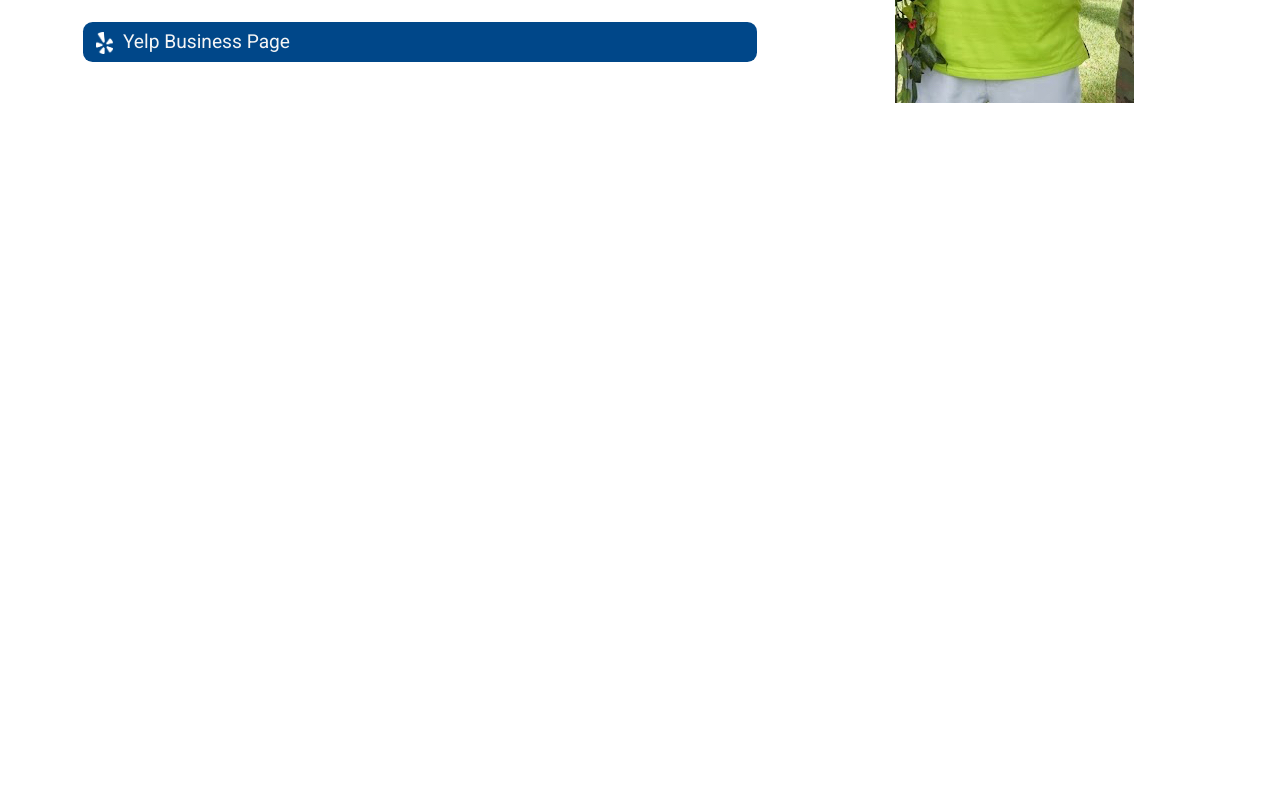
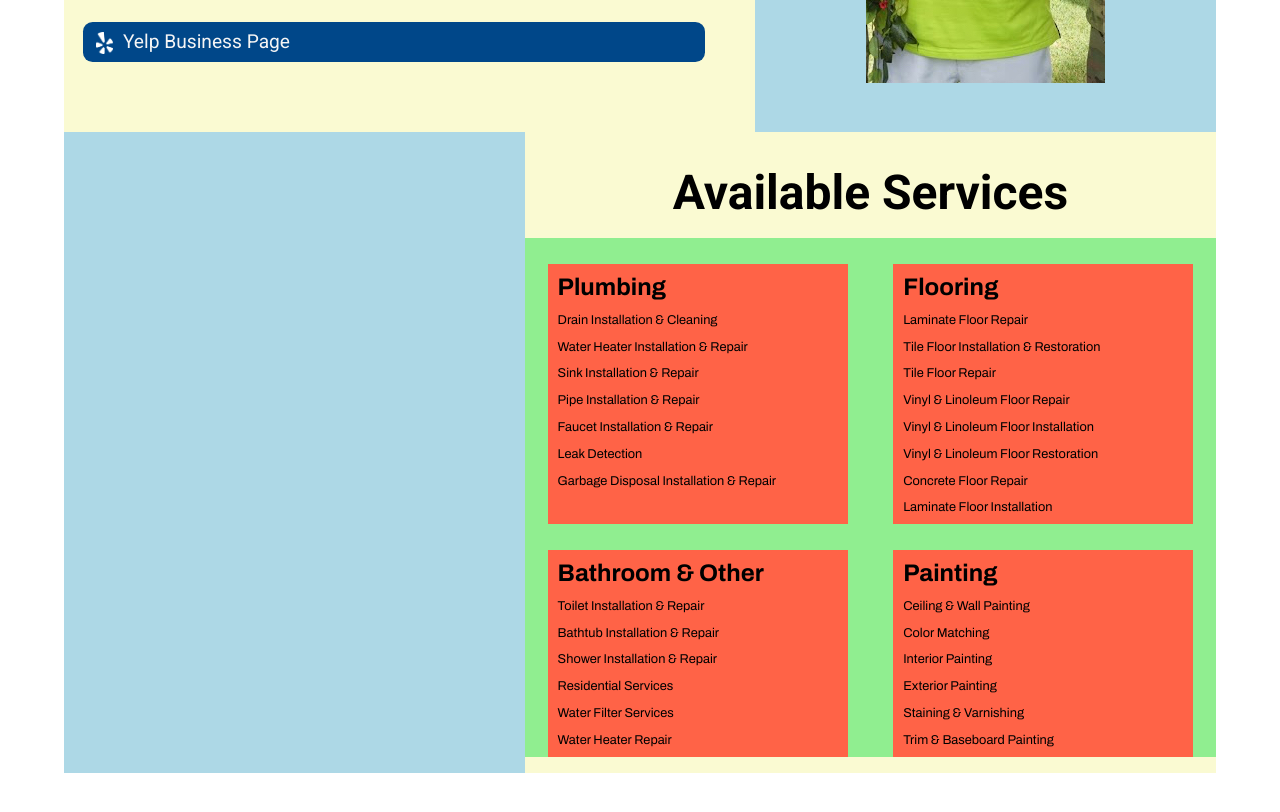
Before and after one commit to eparubrub/epk_plumbing, a React (Create React App) app: page / in a window 1280 px wide. Shown: the part 580-1392 px from the top of the page. Built offline with nearby package versions, Linux system fonts and the light colour scheme.

Commit message:
adding services text

```diff
--- a/src/App.js
+++ b/src/App.js
@@ -5,8 +5,9 @@ function App() {
   return (
       <div className="app-container">
         <Navbar/>
+
         <div className="flex-container">
-          <div className="flex-item main-card-desc">
+          <div className="flex-item flex-item-large">
             <div className="main-description">
               <h1>EPK Plumbing</h1>
               <h3>Plumbing, Drain Cleaning, Flooring, Painting</h3>
@@ -23,17 +24,66 @@ function App() {
               <span className="link-text">email@gmail.com</span>
             </div>
             <div className="main-button">
-            <img className="link-png" src={"/images/phone.png"} alt="mail png"/>
-              <span className="link-text">(808) 123-4567</span>
+              <img className="link-png" src={"/images/phone.png"} alt="phone png"/>
+                <span className="link-text">(808) 123-4567</span>
             </div>
             <div className="main-button">
-            <img className="link-png" src={"/images/yelp.png"} alt="mail png"/>
-              <span className="link-text">Yelp Business Page</span>
+              <img className="link-png" src={"/images/yelp.png"} alt="yelp png"/>
+                <span className="link-text">Yelp Business Page</span>
             </div>
           </div>
-          <div className="flex-item main-card-img">
+          <div className="flex-item flex-item-small">
             <img className="main-img" src={"/images/MainImg.jpg"} alt="main business pic"/>
-            </div>
+          </div>
+        </div>
+
+        <div className="flex-container">
+          <div className="flex-item flex-item-small">
+          </div>
+          <div className="flex-item flex-item-large ">
+            <h1 className="available-services-title">Available Services</h1>
+            <ul className="available-services-container">
+              <li class="available-services-item">
+                <h3 className="available-services-sub-item-title">Plumbing</h3>
+                <li className="available-services-sub-item">Drain Installation & Cleaning</li>
+                <li className="available-services-sub-item">Water Heater Installation & Repair</li>
+                <li className="available-services-sub-item">Sink Installation & Repair</li>
+                <li className="available-services-sub-item">Pipe Installation & Repair</li>
+                <li className="available-services-sub-item">Faucet Installation & Repair</li>
+                <li className="available-services-sub-item">Leak Detection</li>
+                <li className="available-services-sub-item">Garbage Disposal Installation & Repair</li>
+              </li>
+              <li class="available-services-item">
+                <h3 className="available-services-sub-item-title">Flooring</h3>
+                <li className="available-services-sub-item">Laminate Floor Repair</li>
+                <li className="available-services-sub-item">Tile Floor Installation & Restoration</li>
+                <li className="available-services-sub-item">Tile Floor Repair</li>
+                <li className="available-services-sub-item">Vinyl & Linoleum Floor Repair</li>
+                <li className="available-services-sub-item">Vinyl & Linoleum Floor Installation</li>
+                <li className="available-services-sub-item">Vinyl & Linoleum Floor Restoration</li>
+                <li className="available-services-sub-item">Concrete Floor Repair</li>
+                <li className="available-services-sub-item">Laminate Floor Installation</li>
+              </li>
+              <li class="available-services-item">
+                <h3 className="available-services-sub-item-title">Bathroom & Other</h3>
+                <li className="available-services-sub-item">Toilet Installation & Repair</li>
+                <li className="available-services-sub-item">Bathtub Installation & Repair</li>
+                <li className="available-services-sub-item">Shower Installation & Repair</li>
+                <li className="available-services-sub-item">Residential Services</li>
+                <li className="available-services-sub-item">Water Filter Services</li>
+                <li className="available-services-sub-item">Water Heater Repair</li>
+              </li>
+              <li class="available-services-item">
+                <h3 className="available-services-sub-item-title">Painting</h3>
+                <li className="available-services-sub-item">Ceiling & Wall Painting</li>
+                <li className="available-services-sub-item">Color Matching</li>
+                <li className="available-services-sub-item">Interior Painting</li>
+                <li className="available-services-sub-item">Exterior Painting</li>
+                <li className="available-services-sub-item">Staining & Varnishing</li>
+                <li className="available-services-sub-item">Trim & Baseboard Painting</li>
+              </li>
+            </ul>
+          </div>
         </div>
       </div>
   );
--- a/src/index.css
+++ b/src/index.css
@@ -67,9 +67,6 @@ body {
   line-height: 5vh;
 }
 
-
-/* Top Flex Container
- ----------------------------- */
 .flex-container {
   position: relative;
   display: flex;
@@ -77,21 +74,28 @@ body {
   /* flex-flow: wrap-reverse; */
   justify-content: space-between;
   width: 90%;
-  height: 80vh;
+  height: 75vh;
   margin: 0 auto;
+  background-color: lightgreen;
 }
 
 .flex-item {
   position: relative;
 }
 
-.main-card-desc {
-  width: 65%;
+.flex-item-large {
+  width: 60%;
+  background-color: lightgoldenrodyellow;
 }
 
-.main-card-img {
-  width: 35%;
+.flex-item-small{
+  width: 40%;
+  background-color: lightblue;
 }
+
+
+/* 1st Main Flex Container
+ ----------------------------- */
 
 .main-img {
   max-width: 90%;
@@ -111,6 +115,7 @@ body {
   position: relative;
   margin-top: 10vh;
   padding: 20px;
+  background-color: red;
 }
 
 h1 {
@@ -159,6 +164,50 @@ p {
   margin-left: .8vw;
 }
 
+/* 2nd Main Flex Container
+ ----------------------------- */
+
+.available-services-title{
+  text-align: center;
+}
+
+.available-services-container{
+  display: flex;
+  flex-flow: wrap;
+  justify-content: space-around;
+  padding: 0;
+  margin-top: 2.5%;
+  list-style-type: none;
+  width: 100%;
+  height: max-content;
+  background: lightgreen;
+}
+
+.available-services-item {
+  width: 45%;
+  max-width: 300px;
+  min-width: 200px;
+  background: tomato;
+  margin-top: 2vw;
+}
+
+
+.available-services-sub-item-title{
+  font-family: "Archivo";
+  margin: 10px;
+  font-size: 1.5em;
+}
+
+
+.available-services-sub-item {
+  font-family: "Archivo";
+  list-style-type: none;
+  margin: 10px ;
+  font-size: .8em;
+  height: inherit;
+  margin-top: 1vw;
+}
+
 /* Responsive
  ----------------------------- */
  @media screen and (max-width: 300px) {
```
Also changed, not shown: 1 other file (tests, documents, lock files or other folders).
